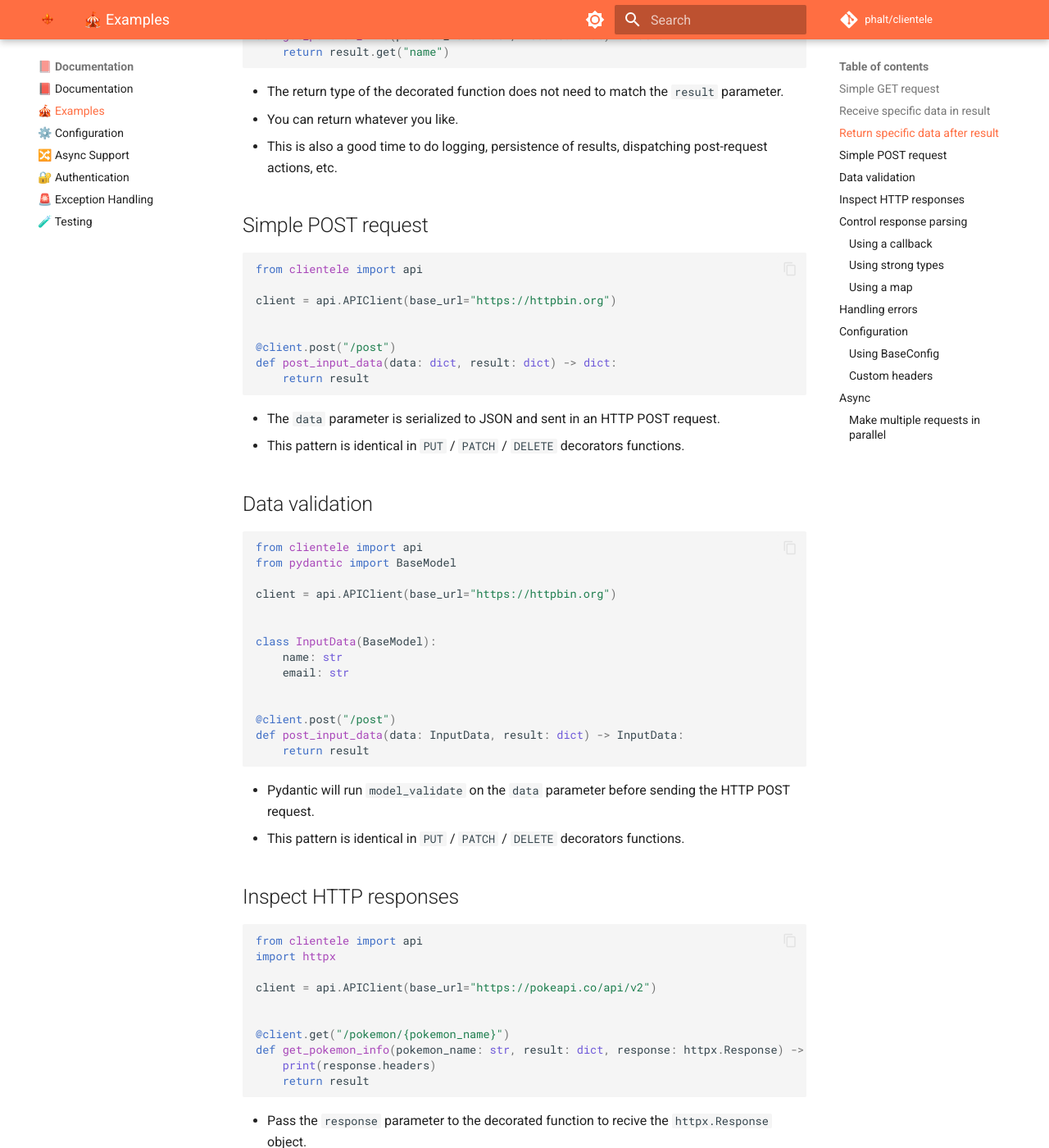
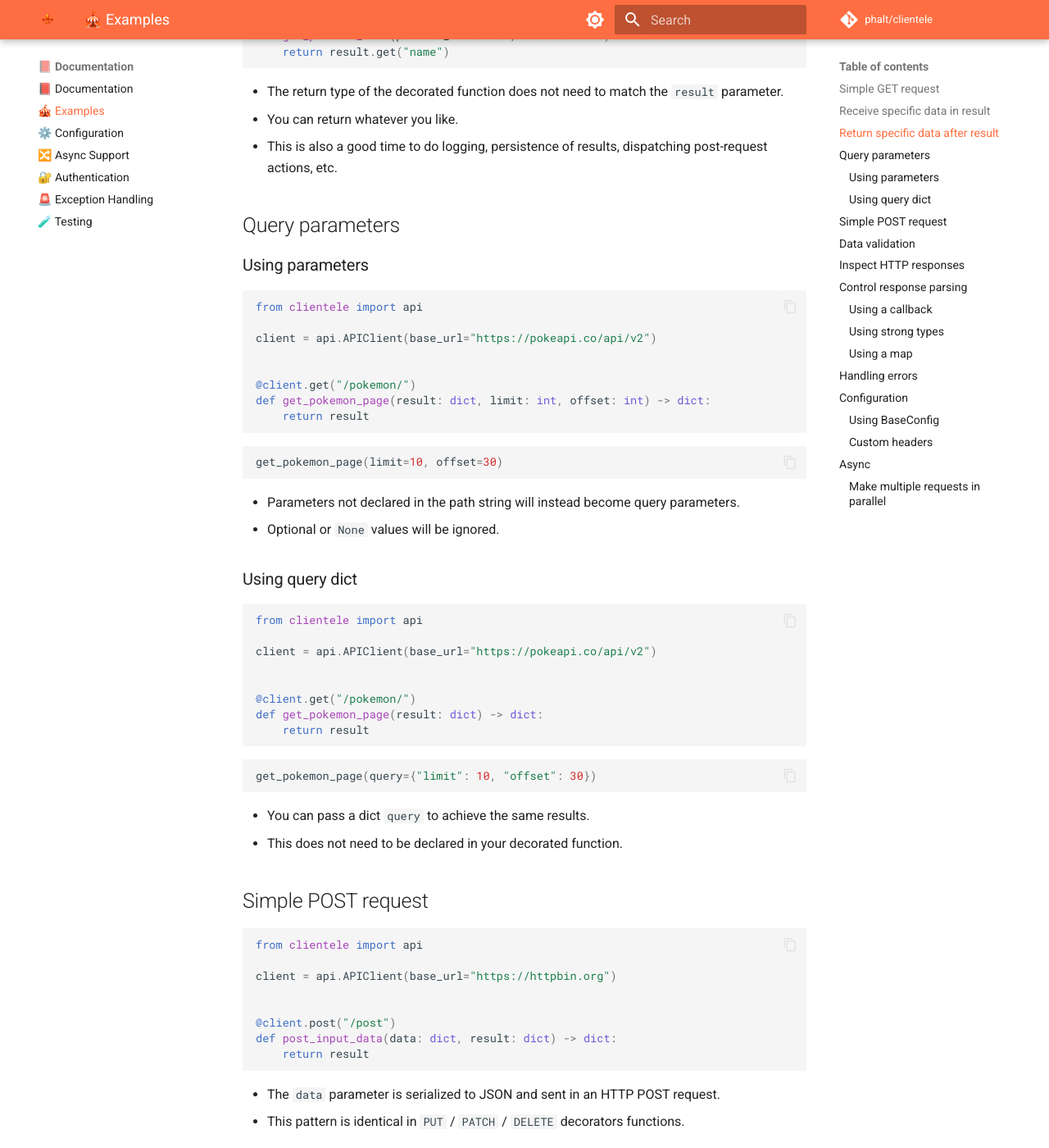
Before and after one commit to phalt/clientele, an MkDocs documentation site: the page built from docs/api-examples.md, in a window 1280 px wide and 1400 px high, scrolled down 1223 px. Shown: the whole window at 82% size. Built offline with MkDocs 1.6.1 and Material for MkDocs 9.7.7, drawn with Linux system fonts in a browser that asks for light colours; comment, search, counter and statistics services are not loaded.

Commit message:
Add query parameter examples

````diff
--- a/docs/api-examples.md
+++ b/docs/api-examples.md
@@ -55,6 +55,48 @@ def get_pokemon_info(pokemon_name: str, result: dict) -> str:
 - The return type of the decorated function does not need to match the `result` parameter.
 - You can return whatever you like.
 - This is also a good time to do logging, persistence of results, dispatching post-request actions, etc.
+
+## Query parameters
+
+### Using parameters
+
+```python
+from clientele import api
+
+client = api.APIClient(base_url="https://pokeapi.co/api/v2")
+
+
+@client.get("/pokemon/")
+def get_pokemon_page(result: dict, limit: int, offset: int) -> dict:
+    return result
+```
+
+```python
+get_pokemon_page(limit=10, offset=30)
+```
+
+- Parameters not declared in the path string will instead become query parameters.
+- Optional or `None` values will be ignored.
+
+### Using query dict
+
+```python
+from clientele import api
+
+client = api.APIClient(base_url="https://pokeapi.co/api/v2")
+
+
+@client.get("/pokemon/")
+def get_pokemon_page(result: dict) -> dict:
+    return result
+```
+
+```python
+get_pokemon_page(query={"limit": 10, "offset": 30})
+```
+
+- You can pass a dict `query` to achieve the same results.
+- This does not need to be declared in your decorated function.
 
 ## Simple POST request
 
````
